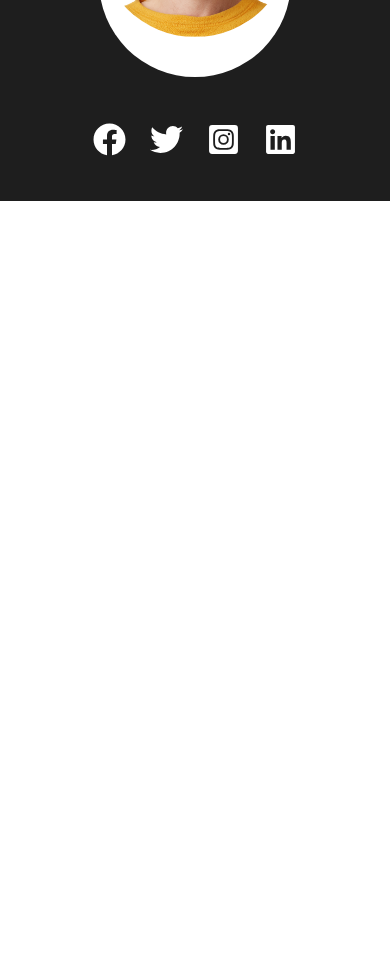
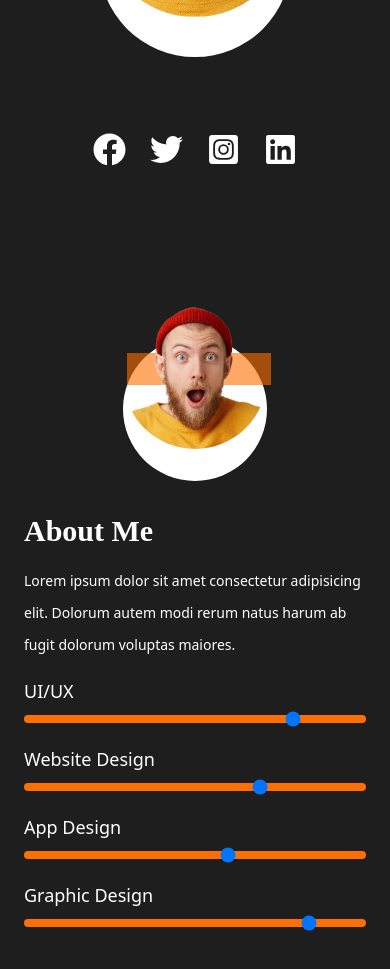
Before and after one commit to MahamudM90/portfolio-task, a Next.js app: page / in a window 390 px wide. Shown: the part 1060-2029 px from the top of the page. Before the commit the page ends 1261 px from the top, so only its background shows below. Built offline with nearby package versions, Linux system fonts and the light colour scheme.

Commit message:
about section done with responsive

```diff
--- /dev/null
+++ b/app/component/About/Page.js
@@ -0,0 +1,92 @@
+'use client'
+import Image from "next/image";
+import { useState } from "react";
+import Background from '../../public/images/Background.png';
+
+const AboutMe = () => {
+    // State for sliders
+    const [skills, setSkills] = useState({
+        uiux: 80,
+        webDesign: 70,
+        appDesign: 60,
+        graphicDesign: 85,
+    });
+
+    const handleSliderChange = (e, skill) => {
+        setSkills({ ...skills, [skill]: e.target.value });
+    };
+
+    return (
+        <div className="text-white p-6 sm:p-8 lg:p-16 flex justify-center items-center min-h-screen">
+            <div className="w-full max-w-5xl mx-auto flex flex-col md:flex-row items-center md:space-x-12 space-y-8 md:space-y-0">
+                {/* Profile Image */}
+                <div className="relative w-36 h-36 sm:w-48 sm:h-48 md:w-64 md:h-64 lg:w-80 lg:h-80 mt-6 md:mt-0">
+                    {/* Orange Rectangular Background */}
+                    <div className="absolute top-4 md:top-[-12px] left-1 md:-left-[52%] bg-[#FD6F0099] w-36 h-8 sm:w-48 sm:h-8 md:w-[324px] md:h-[83px] z-20"></div>
+
+                    {/* White Circular Background */}
+                    <div className="md:w-[321px] md:h-[321px] absolute inset-0 bg-white rounded-full z-10 md:-ml-[120px]"></div>
+
+                    {/* Profile Image */}
+                    <Image
+                        src={Background}
+                        alt="Profile"
+                        className="rounded-full object-cover z-30 -mt-8 md:-mt-12 md:-ml-[80px]"
+                        layout="fill"
+                    />
+                </div>
+
+                {/* About Me Text and Skills */}
+                <div className="text-left space-y-4 w-full">
+                    <h2 className="text-3xl text-[#FFFFFF] sm:text-4xl lg:text-5xl font-semibold font-[Poppins]">About Me</h2>
+                    <p className="text-[#FFFFFF]  leading-[32px] text-sm sm:text-base lg:text-lg">
+                        Lorem ipsum dolor sit amet consectetur adipisicing elit. Dolorum autem modi rerum natus harum ab fugit dolorum voluptas maiores.
+                    </p>
+
+                    {/* Slider Section */}
+                    <div className="space-y-4">
+                        <SkillSlider
+                            label="UI/UX"
+                            value={skills.uiux}
+                            onChange={(e) => handleSliderChange(e, "uiux")}
+                        />
+                        <SkillSlider
+                            label="Website Design"
+                            value={skills.webDesign}
+                            onChange={(e) => handleSliderChange(e, "webDesign")}
+                        />
+                        <SkillSlider
+                            label="App Design"
+                            value={skills.appDesign}
+                            onChange={(e) => handleSliderChange(e, "appDesign")}
+                        />
+                        <SkillSlider
+                            label="Graphic Design"
+                            value={skills.graphicDesign}
+                            onChange={(e) => handleSliderChange(e, "graphicDesign")}
+                        />
+                    </div>
+                </div>
+            </div>
+        </div>
+    );
+};
+
+// Reusable SkillSlider Component
+const SkillSlider = ({ label, value, onChange }) => {
+    return (
+        <div>
+            <label className="block text-lg">{label}</label>
+            <input
+                type="range"
+                min="0"
+                max="100"
+                value={value}
+                onChange={onChange}
+                className="w-full h-2 bg-[#FD6F00] rounded-lg appearance-none cursor-pointer"
+            />
+        </div>
+    );
+};
+
+export default AboutMe;
--- a/app/component/Hero/page.js
+++ b/app/component/Hero/page.js
@@ -40,7 +40,7 @@ export default function HeroSection() {
                     <div className="absolute top-4 md:top-[-18px] left-1 md:left-[-9%] bg-[#FD6F0099] w-48 h-8 md:w-[374px] md:h-[83px] z-20"></div>
 
                     {/* White Circular Background */}
-                <div className="absolute inset-0 bg-white rounded-full z-10"></div>
+                    <div className="absolute inset-0 bg-white rounded-full z-10"></div>
 
                     {/* Profile Image */}
                     <Image
@@ -52,7 +52,7 @@ export default function HeroSection() {
                 </div>
 
                 {/* Social Icons Section */}
-                <div className="flex justify-center items-center  space-x-6 z-40 md:mt-[440px] md:-ml-[350px]">
+                <div className="flex justify-center items-center  space-x-6 z-40 md:mt-[440px] md:-ml-[350px] max-sm:mt-[40px]">
                     <a href="https://facebook.com" target="_blank" rel="noopener noreferrer">
                         <FaFacebook className="w-[33px] h-[33px] text-white hover:text-orange-500 transition-colors" />
                     </a>
--- a/app/page.js
+++ b/app/page.js
@@ -1,12 +1,14 @@
 import Image from "next/image";
 import Navbar from "./component/Navbar/page";
 import Hero from "./component/Hero/page";
+import AboutMe from "./component/About/Page";
 
 export default function Home() {
   return (
     <div className='bg-[#1E1E1E]'>
     <Navbar></Navbar>
     <Hero></Hero>
+    <AboutMe></AboutMe>
     </div>
   );
 }
```
Also changed, not shown: app/public/images/Background.png (added).
